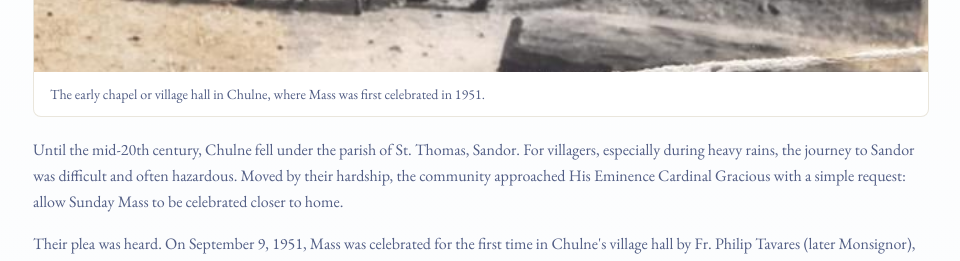
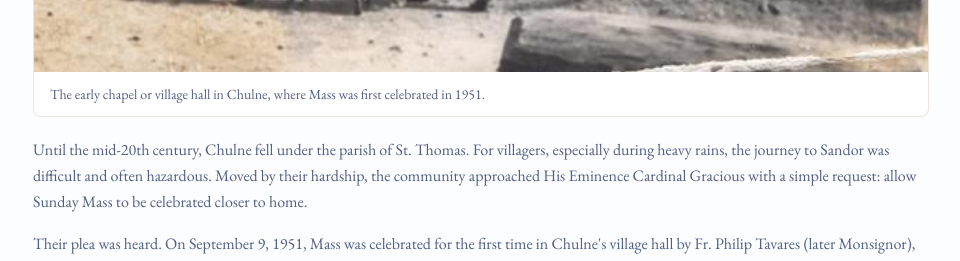
Before and after one commit to ashishprabhuk/parishchurch-web, a React (Vite) app: page /who-we-are/history in a window 1280 px wide. Shown: the part 1060-1321 px from the top of the page, without its empty margins (159-1119 px from the left). Built offline with nearby package versions, Linux system fonts and the light colour scheme; no server answers.

Commit message:
feat: update location references and historical context in multiple pages for accuracy

```diff
--- a/src/pages/chulne/chulne-location.page.tsx
+++ b/src/pages/chulne/chulne-location.page.tsx
@@ -62,7 +62,7 @@ export default function ChulneLocationPage() {
                   The <strong className="text-foreground">Church of Our Lady of Fatima, Chulne</strong> (also locally referred to as <em>Chulna Fatima Church</em>) stands as a focal point of prayer, liturgical life, and Christian service. Rooted in the Diocese of Vasai, the parish provides daily Mass, sacramental instruction, Small Christian Communities (SCCs), and charitable outreach.
                 </p>
                 <p>
-                  Whether you are seeking Sunday Mass timings, planning a sacramental celebration, or visiting the church in Sandor / Vasai West, our parish doors and pastoral team are open to welcome you.
+                  Whether you are seeking Sunday Mass timings, planning a sacramental celebration, or visiting the church in Chulne / Vasai West, our parish doors and pastoral team are open to welcome you.
                 </p>
               </div>
             </div>
--- a/src/pages/home/home.page.tsx
+++ b/src/pages/home/home.page.tsx
@@ -880,7 +880,7 @@ export default function HomePage() {
                     Find us
                   </p>
                   <p className="text-muted-foreground mt-2 text-sm leading-relaxed">
-                    Chulne Road, Sandor
+                    Chulne Road,
                     <br />
                     Vasai West, Maharashtra 401201
                     <br />
--- a/src/pages/who-we-are/history.page.tsx
+++ b/src/pages/who-we-are/history.page.tsx
@@ -52,7 +52,7 @@ export default function HistoryPage() {
             </figure>
             <div className="text-muted-foreground space-y-4 text-sm leading-relaxed md:text-base">
               <p>
-                Until the mid-20th century, Chulne fell under the parish of St. Thomas, Sandor. For villagers, especially during heavy rains, the journey to Sandor was difficult and often hazardous. Moved by their hardship, the community approached His Eminence Cardinal Gracious with a simple request: allow Sunday Mass to be celebrated closer to home.
+                Until the mid-20th century, Chulne fell under the parish of St. Thomas. For villagers, especially during heavy rains, the journey to Sandor was difficult and often hazardous. Moved by their hardship, the community approached His Eminence Cardinal Gracious with a simple request: allow Sunday Mass to be celebrated closer to home.
               </p>
               <p>
                 Their plea was heard. On September 9, 1951, Mass was celebrated for the first time in Chulne&apos;s village hall by Fr. Philip Tavares (later Monsignor), then an assistant priest at Sandor Parish. That day marked more than a liturgical milestone; it ignited a collective dream: to build a church of their own.
```
